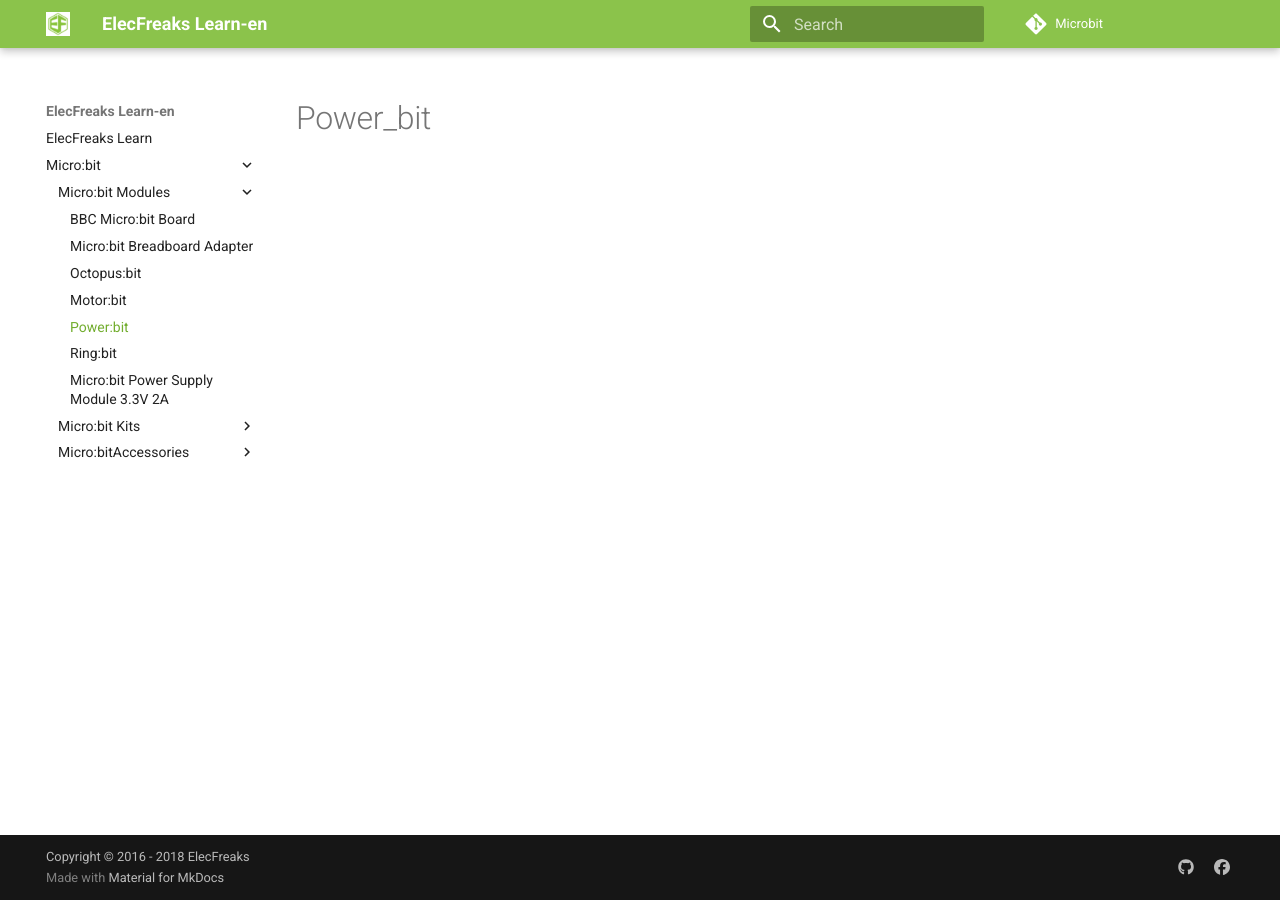
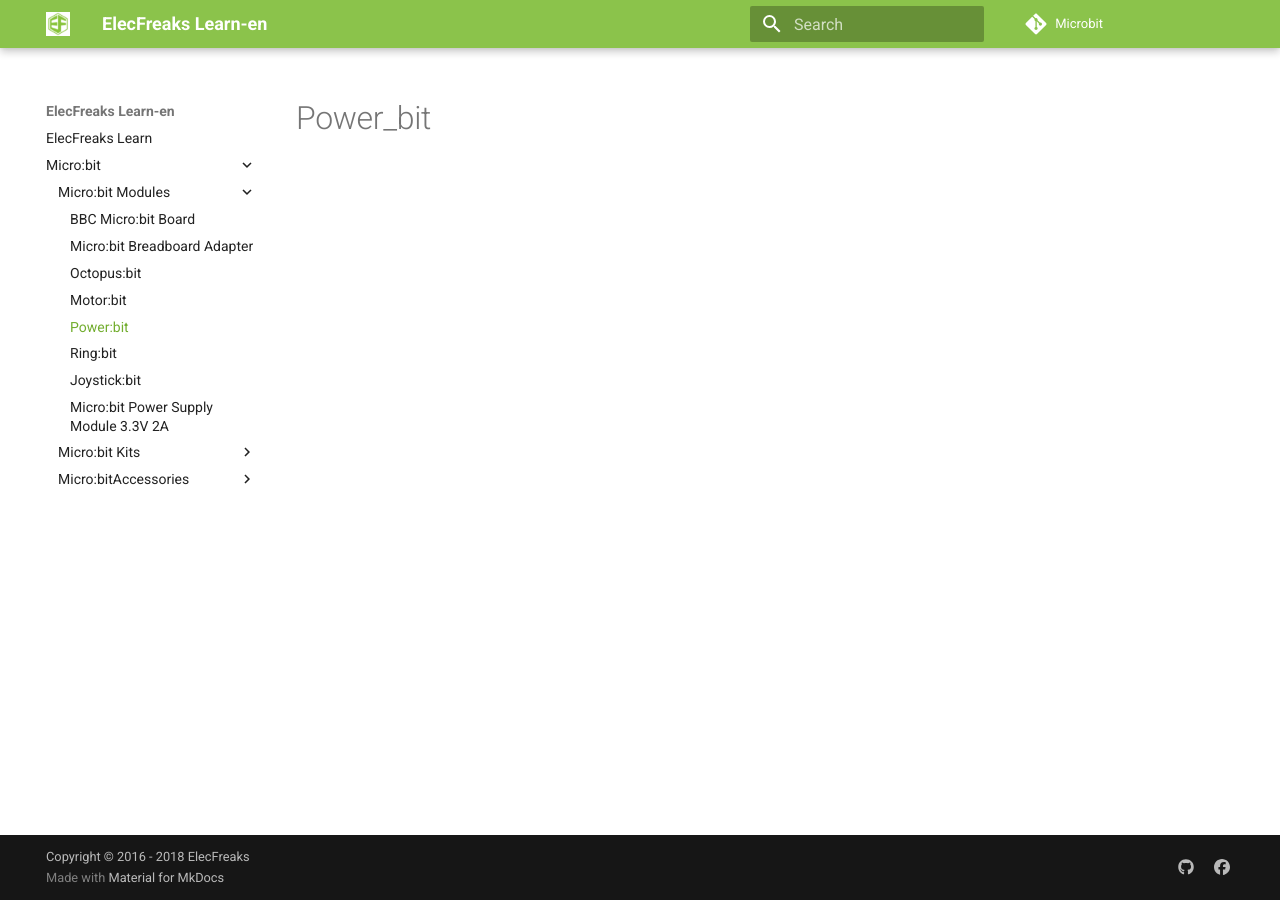
Before and after one commit to lvsongsongsong/learn-en, an MkDocs documentation site: the page built from docs/Power_bit.md, in a window 1280 px wide. Built offline with MkDocs 1.6.1 and Material for MkDocs 9.7.7, drawn with Linux system fonts in a browser that asks for light colours; comment, search, counter and statistics services are not loaded; old or Windows-style settings are respelled for this version of MkDocs.

Commit message:
Update mkdocs.yml

```diff
--- a/mkdocs.yml
+++ b/mkdocs.yml
@@ -99,6 +99,7 @@ pages:
           - Motor:bit: Motor_bit.md
           - Power:bit: Power_bit.md
           - Ring:bit: Ring_bit.md
+          - Joystick:bit: Joystick_bit.md
           - Micro:bit Power Supply Module 3.3V 2A: Micro_bit_Power_Supply_Module_3.3V_2A.md
       - Micro:bit Kits:
           - Micro:bit Starter Kit: Micro_bit_Starter_Kit.md
```
